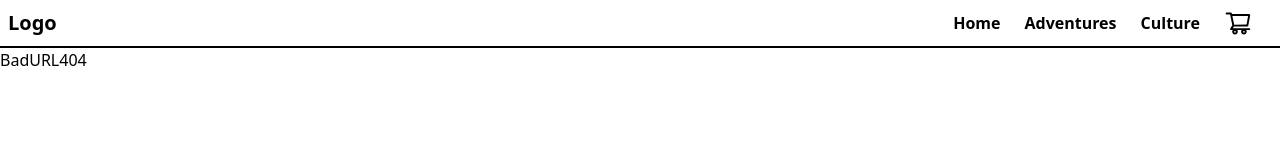
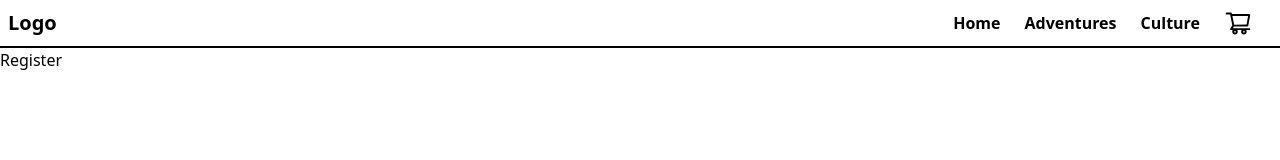
Before and after one commit to BenCiantar/ecommerce-team-project, a React (Create React App) app in the folder client/: page /register in a window 1280 px wide. Shown: the top 160 px of the page. Built offline with nearby package versions, Linux system fonts and the light colour scheme.

Commit message:
Updated registrer route and page

```diff
--- a/client/src/App.jsx
+++ b/client/src/App.jsx
@@ -1,7 +1,14 @@
 import React from 'react';
 import { Header } from './components/index';
 import { BrowserRouter, Routes, Route } from 'react-router-dom';
-import { Home, Adventures, Culture, BadURL404, Login } from './pages/index';
+import {
+  Home,
+  Adventures,
+  Culture,
+  BadURL404,
+  Login,
+  Register,
+} from './pages/index';
 
 function App() {
   const [cartItems, setCartItems] = React.useState([]);
@@ -21,6 +28,7 @@ function App() {
           />
           <Route path="/culture" element={<Culture />} />
           <Route path="*" element={<BadURL404 />} />
+          <Route path="/register" element={<Register />} />
         </Routes>
       </BrowserRouter>
     </div>
--- a/client/src/pages/Register/Register.jsx
+++ b/client/src/pages/Register/Register.jsx
@@ -0,0 +1,7 @@
+import React from 'react';
+
+const Register = () => {
+  return <div>Register</div>;
+};
+
+export default Register;
--- a/client/src/pages/index.js
+++ b/client/src/pages/index.js
@@ -3,3 +3,4 @@ export { default as Adventures } from './Adventures/Adventures';
 export { default as Culture } from './Culture/Culture';
 export { default as BadURL404 } from './BadURL404/BadURL404';
 export { default as Login } from './Login/Login';
+export { default as Register } from './Register/Register';
```
